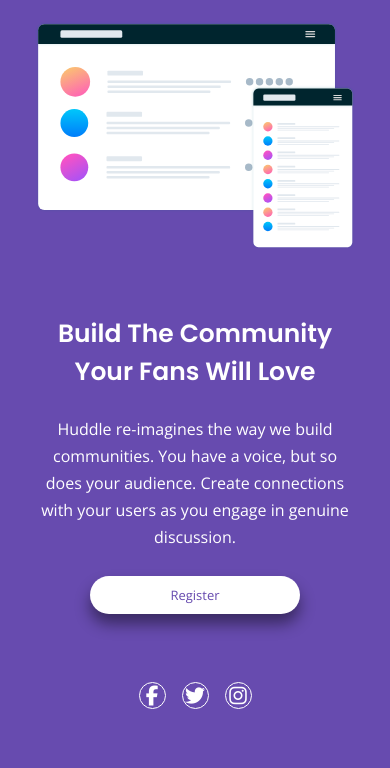
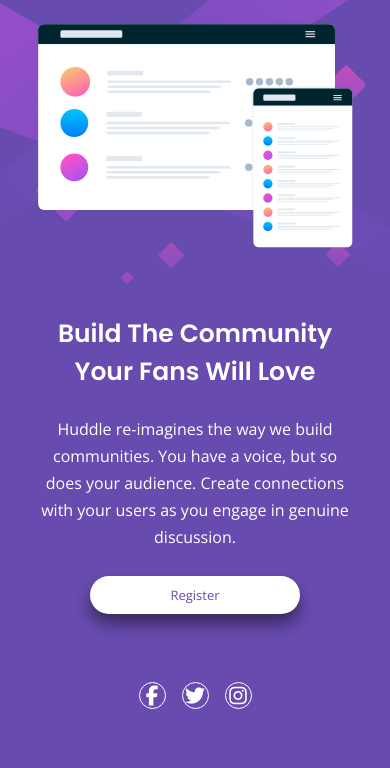
Before and after one commit to mdtra/huddle-landing-page, a plain HTML site: page index.html in a window 390 px wide. Shown: the part 103-871 px from the top of the page. Drawn offline with nearby package versions, Linux system fonts and the light colour scheme; the site is published under a folder, as on GitHub Pages, so addresses that start at the root find nothing.

Commit message:
Update style.css

```diff
--- a/style/style.css
+++ b/style/style.css
@@ -23,7 +23,7 @@
     min-height: 100vh;
     width: 100%;
     background-color: var(--color-bg);
-    background-image: url(/images/bg-desktop.svg);
+    background-image: url('../images/bg-desktop.svg');
     background-repeat: no-repeat;
     background-size: 100% 100%;
     font-family: var(--font-p);
@@ -134,7 +134,7 @@
 @media (max-width: 750px) {
 
     body {
-        background-image: url(/images/bg-mobile.svg);
+        background-image: url('../images/bg-mobile.svg');
         background-size: contain;
     }
 
@@ -181,7 +181,4 @@
         height: 25px;
     }
 
-    footer > div > div > i{
-
-    }
 }
```
